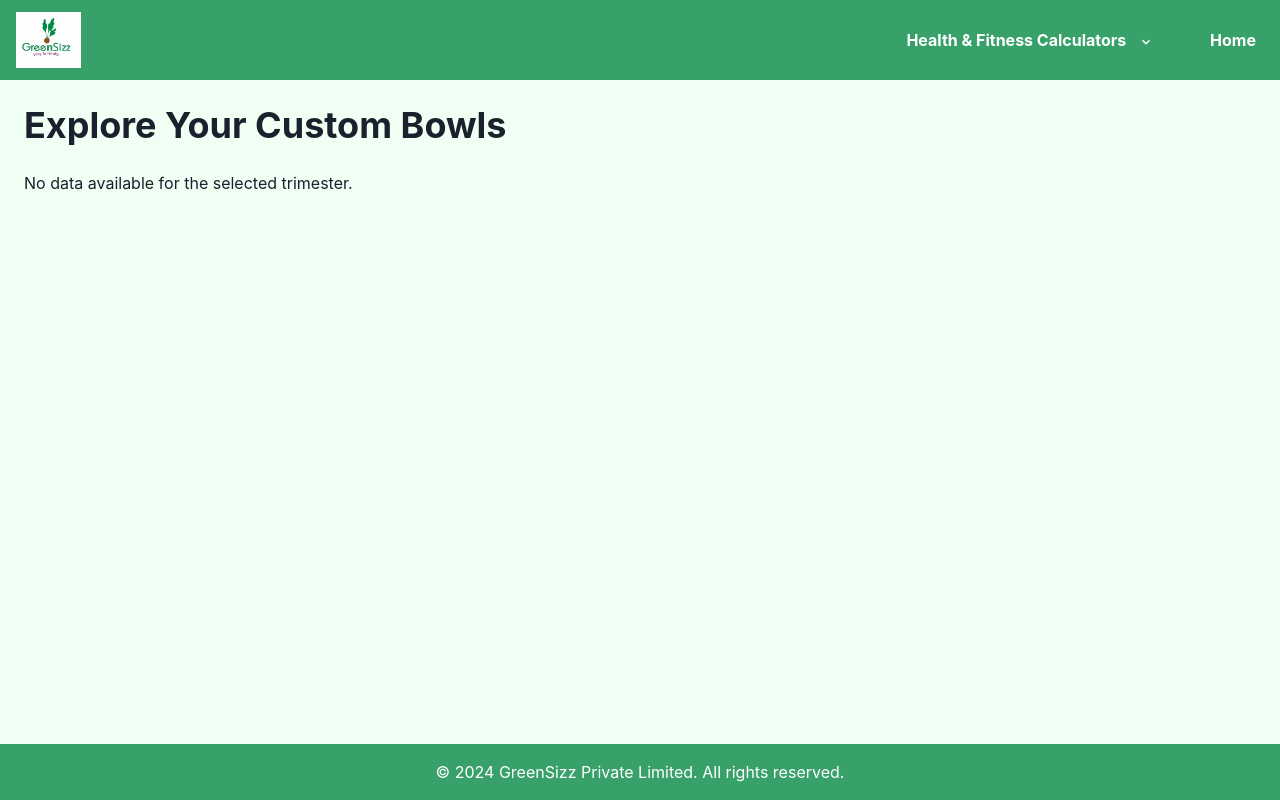
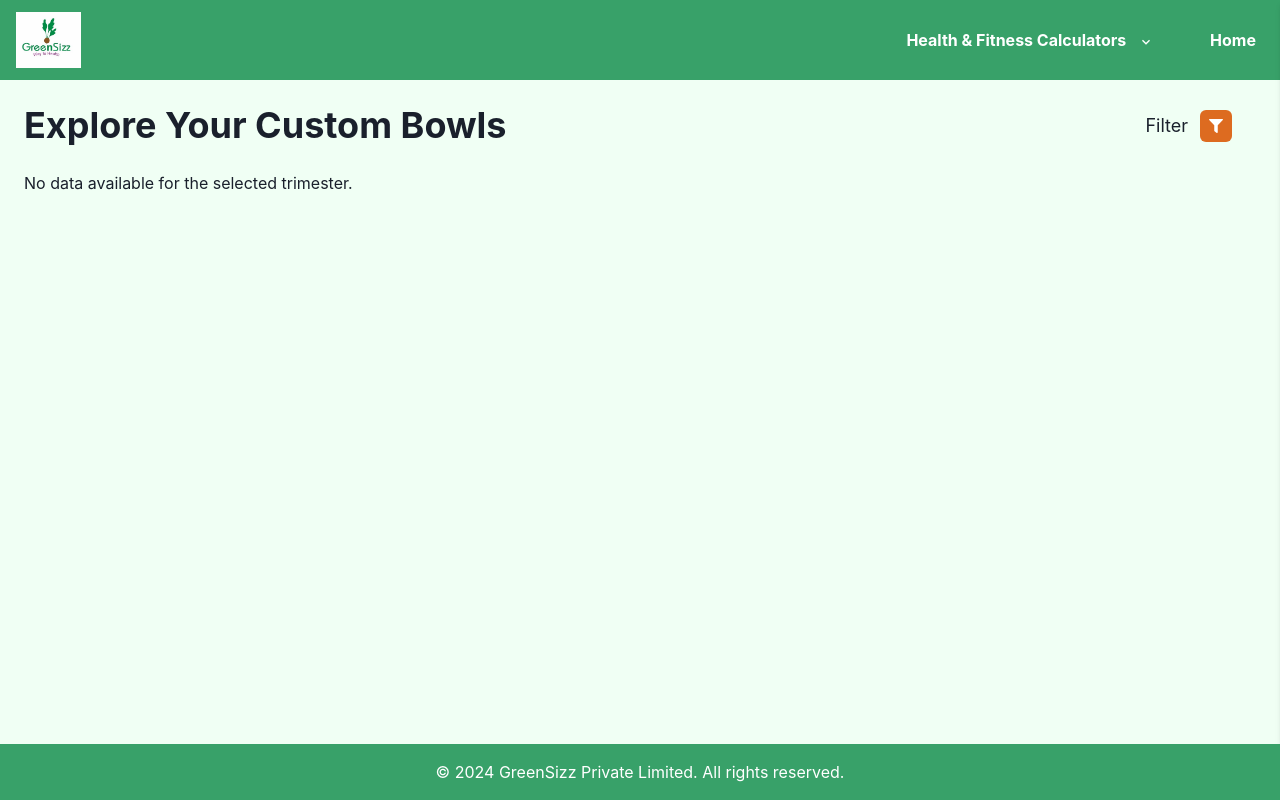
Before and after one commit to acecoder7/Health-Fitness-Calc-GS, a React (Create React App) app in the folder calculator/: page /exp-pregnancy in a window 1280 px wide. Built offline with nearby package versions, Linux system fonts and the light colour scheme.

Commit message:
filter section added

```diff
--- /dev/null
+++ b/calculator/src/components/FilterSidebar.js
@@ -0,0 +1,59 @@
+import React from 'react';
+import { Box, Text, Checkbox, Button, VStack, Divider, IconButton } from '@chakra-ui/react';
+import { CloseIcon } from '@chakra-ui/icons';
+
+const FilterSidebar = ({ isOpen, onClose }) => {
+  return (
+    <Box
+      position="fixed"
+      top={0}
+      right={0}
+      width={{ base: "100%", md: "300px" }} // Full width on mobile, fixed width on desktop
+      height="100vh"
+      bg="gray.800"
+      color="white"
+      transform={isOpen ? "translateX(0)" : "translateX(100%)"}
+      transition="transform 0.3s ease"
+      boxShadow="md"
+      p={4}
+      zIndex={1000}
+      overflowY="auto" // Allows scrolling if content overflows
+    >
+      <IconButton
+        icon={<CloseIcon />}
+        aria-label="Close filter"
+        onClick={onClose}
+        position="absolute"
+        top={4}
+        right={4}
+        variant="outline"
+        colorScheme="whiteAlpha"
+      />
+      <Text fontSize="xl" mb={4} fontWeight="bold">
+        Filters
+      </Text>
+      <Divider mb={4} />
+      <VStack align="start" spacing={4}>
+        <Text fontSize="lg" fontWeight="semibold">Categories</Text>
+        <Checkbox colorScheme="teal">Category 1</Checkbox>
+        <Checkbox colorScheme="teal">Category 2</Checkbox>
+        <Checkbox colorScheme="teal">Category 3</Checkbox>
+        <Text fontSize="lg" fontWeight="semibold">Price Range</Text>
+        <Checkbox colorScheme="teal">Under ₹500</Checkbox>
+        <Checkbox colorScheme="teal">₹500 - ₹1000</Checkbox>
+        <Checkbox colorScheme="teal">Above ₹1000</Checkbox>
+        {/* Add more filters as needed */}
+      </VStack>
+      <Button
+        mt={6}
+        colorScheme="teal"
+        width="full"
+        onClick={onClose}
+      >
+        Apply Filters
+      </Button>
+    </Box>
+  );
+};
+
+export default FilterSidebar;
--- a/calculator/src/components/Footer.js
+++ b/calculator/src/components/Footer.js
@@ -1,10 +1,24 @@
-import React from 'react';
-import { Box, Text } from '@chakra-ui/react';
+import React from "react";
+import { Box, Text } from "@chakra-ui/react";
+import { useSidebar } from "../context/SidebarContext";
 
-const Footer = () => (
-  <Box bg="primary.500" color="white" py={4} textAlign="center" mt={8}>
-    <Text>&copy; 2024 GreenSizz Private Limited. All rights reserved.</Text>
-  </Box>
-);
+const Footer = () => {
+  const { isSidebarOpen } = useSidebar();
+
+  return (
+    <Box
+      bg="primary.500"
+      color="white"
+      py={4}
+      textAlign="center"
+      mt={8}
+      zIndex="1000"
+      marginRight={{ base: 0, md: isSidebarOpen ? "300px" : 0 }}
+      transition="margin-right 0.3s ease"
+    >
+      <Text>&copy; 2024 GreenSizz Private Limited. All rights reserved.</Text>
+    </Box>
+  );
+};
 
 export default Footer;
--- a/calculator/src/components/Navbar.js
+++ b/calculator/src/components/Navbar.js
@@ -1,4 +1,4 @@
-import React from 'react';
+import React from "react";
 import {
   Box,
   Flex,
@@ -8,19 +8,31 @@ import {
   MenuList,
   MenuItem,
   IconButton,
-} from '@chakra-ui/react';
-import { ChevronDownIcon } from '@chakra-ui/icons';
-import greenSizz from '../images/logo.jpg';
+} from "@chakra-ui/react";
+import { ChevronDownIcon } from "@chakra-ui/icons";
+import greenSizz from "../images/logo.jpg";
+import { useSidebar } from "../context/SidebarContext";
 
-const Navbar = () => (
-  <Box bg="primary.500" px={4} py={2} color="white">
+const Navbar = () => {
+  const { isSidebarOpen } = useSidebar();
+
+  return (
+    <Box
+      bg="primary.500"
+      px={4}
+      py={2}
+      color="white"
+      zIndex="1000"
+      marginRight={{ base: 0, md: isSidebarOpen ? "300px" : 0 }}
+      transition="margin-right 0.3s ease"
+    >
       <Flex h={16} alignItems="center" justifyContent="space-between">
         {/* Left Side - Logo */}
         <Box display="flex" alignItems="center">
           <img
             src={greenSizz}
             alt="greenSizz"
-          style={{ width: '65px', height: 'auto', marginRight: '30px' }}
+            style={{ width: "65px", height: "auto", marginRight: "30px" }}
           />
         </Box>
 
@@ -30,7 +42,7 @@ const Navbar = () => (
             <MenuButton
               as={Link}
               fontWeight="bold"
-            _hover={{ textDecoration: 'none', color: 'green.200' }}
+              _hover={{ textDecoration: "none", color: "green.200" }}
               cursor="pointer"
               display="flex"
               alignItems="center"
@@ -40,44 +52,44 @@ const Navbar = () => (
             </MenuButton>
             <MenuList bg="primary.600" borderColor="teal.200" color="green.800">
               <MenuItem
-              _hover={{ bg: 'green.500', color: 'white' }}
-              onClick={() => window.location.href = '/bmindiw'}
+                _hover={{ bg: "green.500", color: "white" }}
+                onClick={() => (window.location.href = "/bmindiw")}
               >
                 BMI & Ideal Weight Calculator
               </MenuItem>
               <MenuItem
-              _hover={{ bg: 'green.500', color: 'white' }}
-              onClick={() => window.location.href = '/dailycalorie'}
+                _hover={{ bg: "green.500", color: "white" }}
+                onClick={() => (window.location.href = "/dailycalorie")}
               >
                 Daily Calorie Calculator
               </MenuItem>
               <MenuItem
-              _hover={{ bg: 'green.500', color: 'white' }}
-              onClick={() => window.location.href = '/protein'}
+                _hover={{ bg: "green.500", color: "white" }}
+                onClick={() => (window.location.href = "/protein")}
               >
                 Protein Calculator
               </MenuItem>
               <MenuItem
-              _hover={{ bg: 'green.500', color: 'white' }}
-              onClick={() => window.location.href = '/food-calorie'}
+                _hover={{ bg: "green.500", color: "white" }}
+                onClick={() => (window.location.href = "/food-calorie")}
               >
                 Food Calorie Calculator
               </MenuItem>
               <MenuItem
-              _hover={{ bg: 'green.500', color: 'white' }}
-              onClick={() => window.location.href = '/nutrient'}
+                _hover={{ bg: "green.500", color: "white" }}
+                onClick={() => (window.location.href = "/nutrient")}
               >
                 Nutrient Calculator
               </MenuItem>
               <MenuItem
-              _hover={{ bg: 'green.500', color: 'white' }}
-              onClick={() => window.location.href = '/period'}
+                _hover={{ bg: "green.500", color: "white" }}
+                onClick={() => (window.location.href = "/period")}
               >
                 Period Calculator
               </MenuItem>
               <MenuItem
-              _hover={{ bg: 'green.500', color: 'white' }}
-              onClick={() => window.location.href = '/pregnancy'}
+                _hover={{ bg: "green.500", color: "white" }}
+                onClick={() => (window.location.href = "/pregnancy")}
               >
                 Pregnancy Calculator
               </MenuItem>
@@ -87,7 +99,7 @@ const Navbar = () => (
           <Link
             px={2}
             href="https://www.greensizz.com/"
-          _hover={{ color: 'green.200' }}
+            _hover={{ color: "green.200" }}
             ml={4}
             fontWeight="bold"
           >
@@ -97,5 +109,6 @@ const Navbar = () => (
       </Flex>
     </Box>
   );
+};
 
 export default Navbar;
--- /dev/null
+++ b/calculator/src/context/SidebarContext.js
@@ -0,0 +1,19 @@
+import React, { createContext, useState, useContext } from 'react';
+
+const SidebarContext = createContext();
+
+export const SidebarProvider = ({ children }) => {
+  const [isSidebarOpen, setSidebarOpen] = useState(false);
+
+  const toggleSidebar = () => {
+    setSidebarOpen((prevState) => !prevState);
+  };
+
+  return (
+    <SidebarContext.Provider value={{ isSidebarOpen, toggleSidebar, setSidebarOpen }}>
+      {children}
+    </SidebarContext.Provider>
+  );
+};
+
+export const useSidebar = () => useContext(SidebarContext);
--- a/calculator/src/pages/ExplorePregnancy.js
+++ b/calculator/src/pages/ExplorePregnancy.js
@@ -1,11 +1,22 @@
-import React from "react";
+import React, { useState } from "react";
 import { useLocation } from "react-router-dom";
-import { Box, Heading, Text, SimpleGrid } from "@chakra-ui/react";
+import {
+  Box,
+  Heading,
+  Text,
+  SimpleGrid,
+  IconButton,
+  Flex,
+} from "@chakra-ui/react";
+import { FaFilter } from "react-icons/fa";
 
 import pregData1 from "../data/pregData1";
 import pregData2 from "../data/pregData2";
 import pregData3 from "../data/pregData3";
 import CardP from "../components/CardsP";
+import FilterSidebar from "../components/FilterSidebar";
+
+import { useSidebar } from "../context/SidebarContext";
 
 const ExplorePregnancy = () => {
   const location = useLocation();
@@ -22,16 +33,55 @@ const ExplorePregnancy = () => {
     dataToRender = pregData3;
   }
 
+  const { isSidebarOpen, setSidebarOpen } = useSidebar();
+
+  const handleFilterButtonClick = () => {
+    setSidebarOpen(true);
+  };
+
+  const handleSidebarClose = () => {
+    setSidebarOpen(false);
+  };
+
   return (
-    <Box p="6">
-      <Heading as="h2" size="xl" mb="6">
+    <Box
+      p="6"
+      mb="4"
+      position="relative"
+      marginRight={{ base: 0, md: isSidebarOpen ? "300px" : 0 }}
+      transition="margin-right 0.3s ease"
+    >
+      <Flex alignItems="center" justifyContent="space-between" mb="6">
+        <Heading as="h2" size="xl">
           Explore Your Custom Bowls
         </Heading>
+        <Flex alignItems="center" mr="6">
+          <Text
+            fontSize="lg"
+            mr="3"
+            _hover={{ color: "orange.500", textDecoration: "underline" }}
+            onClick={handleFilterButtonClick}
+            cursor="pointer"
+          >
+            Filter
+          </Text>
+          <IconButton
+            icon={<FaFilter />}
+            aria-label="Open filters"
+            onClick={handleFilterButtonClick}
+            colorScheme="orange"
+            size="sm"
+            zIndex={1000}
+          />
+        </Flex>
+      </Flex>
       {trimester && (
         <Text mb={6} fontSize="lg" fontWeight="bold">
-          You are in the {trimester} trimester. Here are your custom bowls ready!
+          You are in the {trimester} trimester. Here are your custom bowls
+          ready!
         </Text>
       )}
+      <Box padding={{ base: "0", md: "0 6" }} mt={{ base: "0", md: "0" }}>
         <SimpleGrid columns={{ sm: 1, md: 2, lg: 3 }} spacing="6">
           {dataToRender.length > 0 ? (
             dataToRender.map((data) => (
@@ -42,6 +92,8 @@ const ExplorePregnancy = () => {
           )}
         </SimpleGrid>
       </Box>
+      <FilterSidebar isOpen={isSidebarOpen} onClose={handleSidebarClose} />
+    </Box>
   );
 };
 
```
Also changed, not shown: calculator/src/App.js (+6 -1 lines), 1 other file (tests, documents, lock files or other folders). Lines whose indentation alone changed are shown as unchanged.
